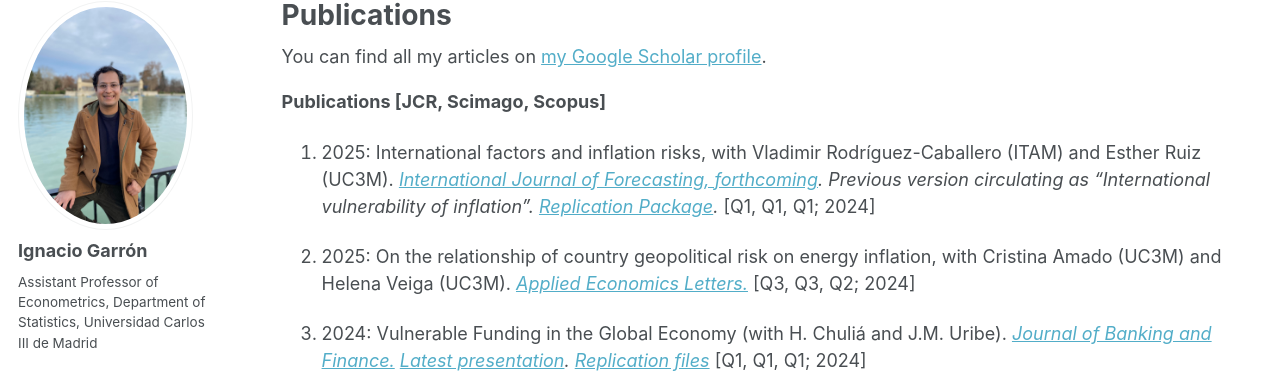
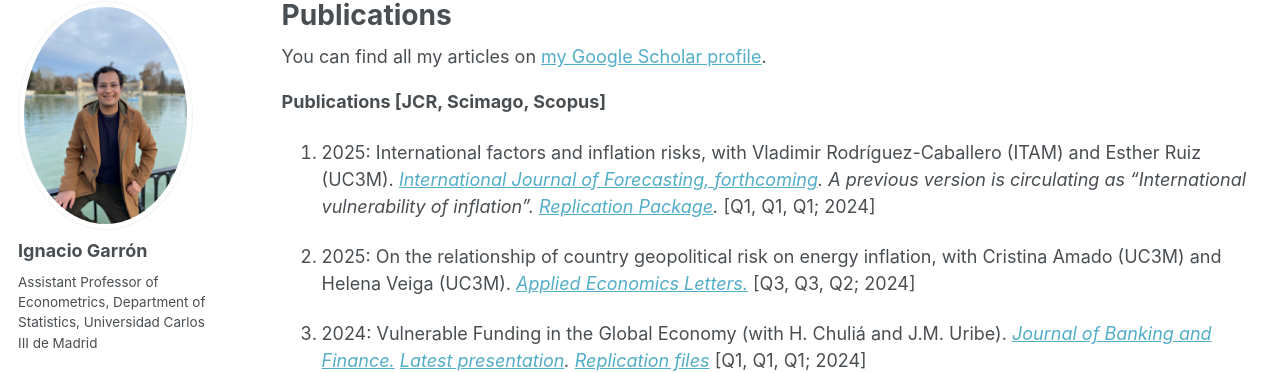
Before and after one commit to IgnacioGarron/IgnacioGarron.github.io, a Jekyll site: the page built from _pages/publications.md, in a window 1280 px wide and 900 px high. Shown: the part 105-478 px from the top of the window. Built offline with Jekyll 4.4.1, drawn with Linux system fonts in a browser that asks for light colours; some web fonts are replaced.

```diff
--- a/_pages/publications.md
+++ b/_pages/publications.md
@@ -12,7 +12,7 @@ author_profile: true
 
 **Publications [JCR, Scimago, Scopus]**
 
-1. 2025: International factors and inflation risks, with Vladimir Rodríguez-Caballero (ITAM) and Esther Ruiz (UC3M). *[International Journal of Forecasting, forthcoming](https://arxiv.org/pdf/2410.20628). Previous version circulating as "International vulnerability of inflation". [Replication Package](https://github.com/IgnacioGarron/replication_ijf_int_inflation_factors_risks).* [Q1, Q1, Q1; 2024]
+1. 2025: International factors and inflation risks, with Vladimir Rodríguez-Caballero (ITAM) and Esther Ruiz (UC3M). *[International Journal of Forecasting, forthcoming](https://arxiv.org/pdf/2410.20628). A previous version is circulating as "International vulnerability of inflation". [Replication Package](https://github.com/IgnacioGarron/replication_ijf_int_inflation_factors_risks).* [Q1, Q1, Q1; 2024]
 
 2. 2025: On the relationship of country geopolitical risk on energy inflation, with Cristina Amado (UC3M) and Helena Veiga (UC3M). *[Applied Economics Letters.](https://www.tandfonline.com/doi/full/10.1080/13504851.2025.2547098?scroll=top&needAccess=true)* [Q3, Q3, Q2; 2024]
 
```
